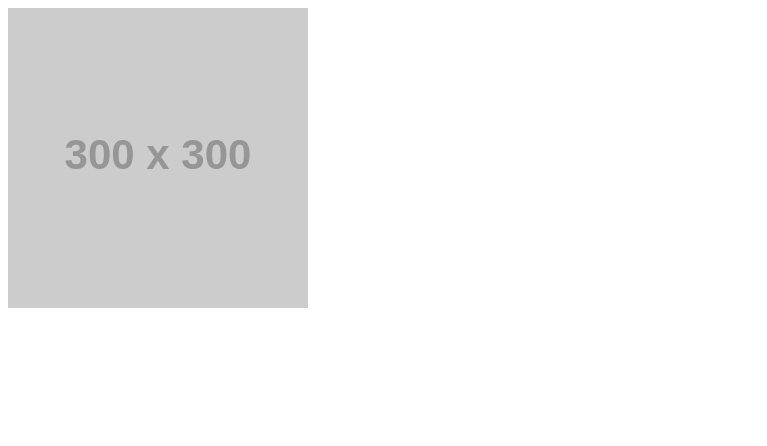
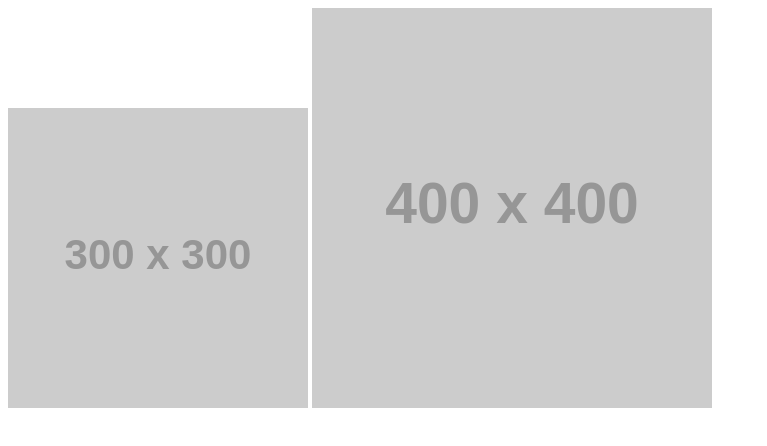
Before and after one commit to ctiki/TheCuriousCaseOfSergChendilov, a website: page index.html in a window 1280 px wide. Shown: the whole page, without its empty margins (0-767 px from the left). Drawn offline with Linux system fonts and the light colour scheme; placeholder pictures from the web are drawn by us.

Commit message:
Update index.html

```diff
--- a/index.html
+++ b/index.html
@@ -9,5 +9,6 @@
 </head>
 <body>
 <img src="//placehold.it/300x300" alt="image">
+<img src="//placehold.it/400x400" alt="image">
 </body>
 </html>
```
